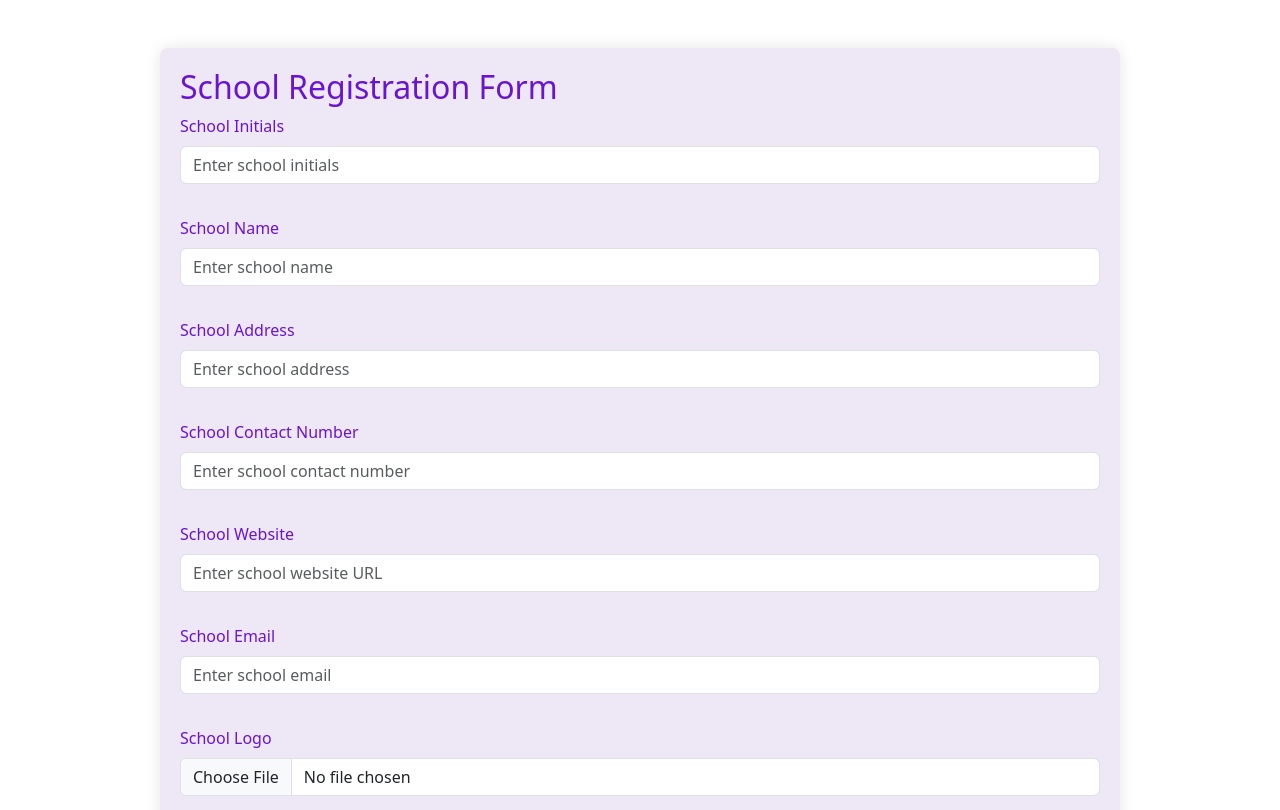
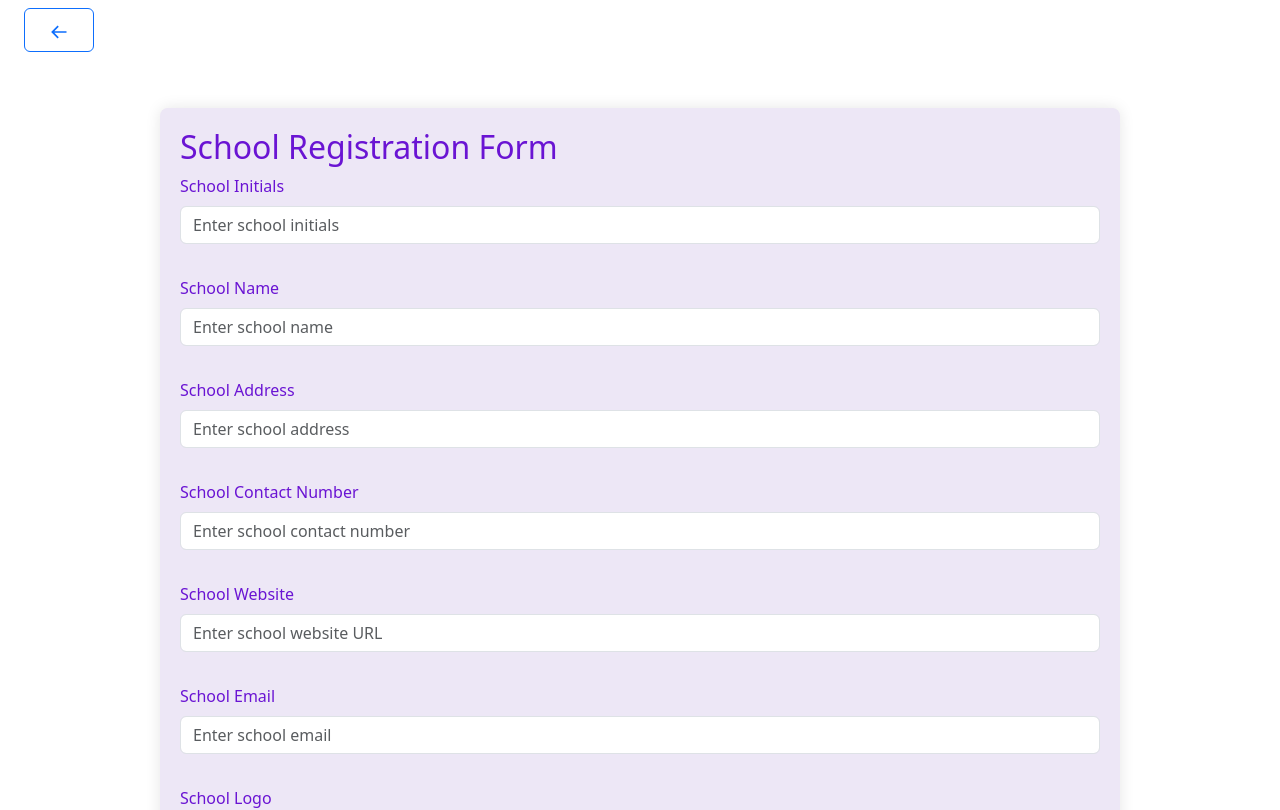
Before and after one commit to SS-Infotech-Nagpur/Id-Card-Generator-Frontend, a React (Vite) app in the folder admin-panel/: page /schoolForm in a window 1280 px wide. Shown: the top 810 px of the page. Built offline with nearby package versions, Linux system fonts and the light colour scheme.

Commit message:
back button added

```diff
--- a/admin-panel/src/components/Login/index.jsx
+++ b/admin-panel/src/components/Login/index.jsx
@@ -1,10 +1,14 @@
 import React, { useState } from 'react';
 import '../Login/Style.css';
 import { useNavigate } from 'react-router-dom';
+import { BiArrowBack } from "react-icons/bi";
 
 const Login = () => {
 
     const navigate = useNavigate();
+    const back = () =>{
+        navigate(-1)
+      }
 
     const userData={
         userName:"aamil",
@@ -42,6 +46,8 @@ const Login = () => {
     }
 
   return (
+    <>
+    <button className='btn btn-outline-primary mx-4 px-4 fs-5' onClick={back}><BiArrowBack /></button>
         <div className="login-card-body">
         <div className="row justify-content-center align-items-center min-vh-100">
             <div className="col-md-4 col-sm-6">
@@ -67,7 +73,7 @@ const Login = () => {
             </div>
         </div>
     </div>
-
+    </>
   )
 }
 
--- a/admin-panel/src/components/SchoolForm/index.jsx
+++ b/admin-panel/src/components/SchoolForm/index.jsx
@@ -1,6 +1,8 @@
 import React, { useState } from "react";
 import axios from "axios";
 import "./SchoolForm.css";
+import { BiArrowBack } from "react-icons/bi";
+import { useNavigate } from "react-router-dom";
 
 const SchoolForm = () => {
   const [formData, setFormData] = useState({
@@ -72,9 +74,15 @@ const SchoolForm = () => {
     setIsPreview(true);
   };
 
+  const navigate = useNavigate();
+
+  const back = () =>{
+    navigate(-1)
+  }
+
   return (
     <>
-
+     <button className='btn btn-outline-primary mx-4 px-4 fs-5' onClick={back}><BiArrowBack /></button>
     <div className="container w-75 mt-5 form">
       <h2>School Registration Form</h2>
       <form onSubmit={handleSubmit}>
--- a/admin-panel/src/components/StudentForm/index.jsx
+++ b/admin-panel/src/components/StudentForm/index.jsx
@@ -78,8 +78,6 @@ const StudentForm = () => {
     axios
       .get(`http://192.168.0.139:8080/school/id/${schoolId}`)
       .then((response) => {
-        // Log the detailed school information to the console
-        console.log("School Details:", response.data);
         setSelectedSchoolDetail(response.data);
       })
       .catch((error) => {
@@ -140,7 +138,6 @@ const StudentForm = () => {
   const navigate = useNavigate();
 
   const back = () =>{
-    console.log("back")
     navigate(-1)
   }
 
```
